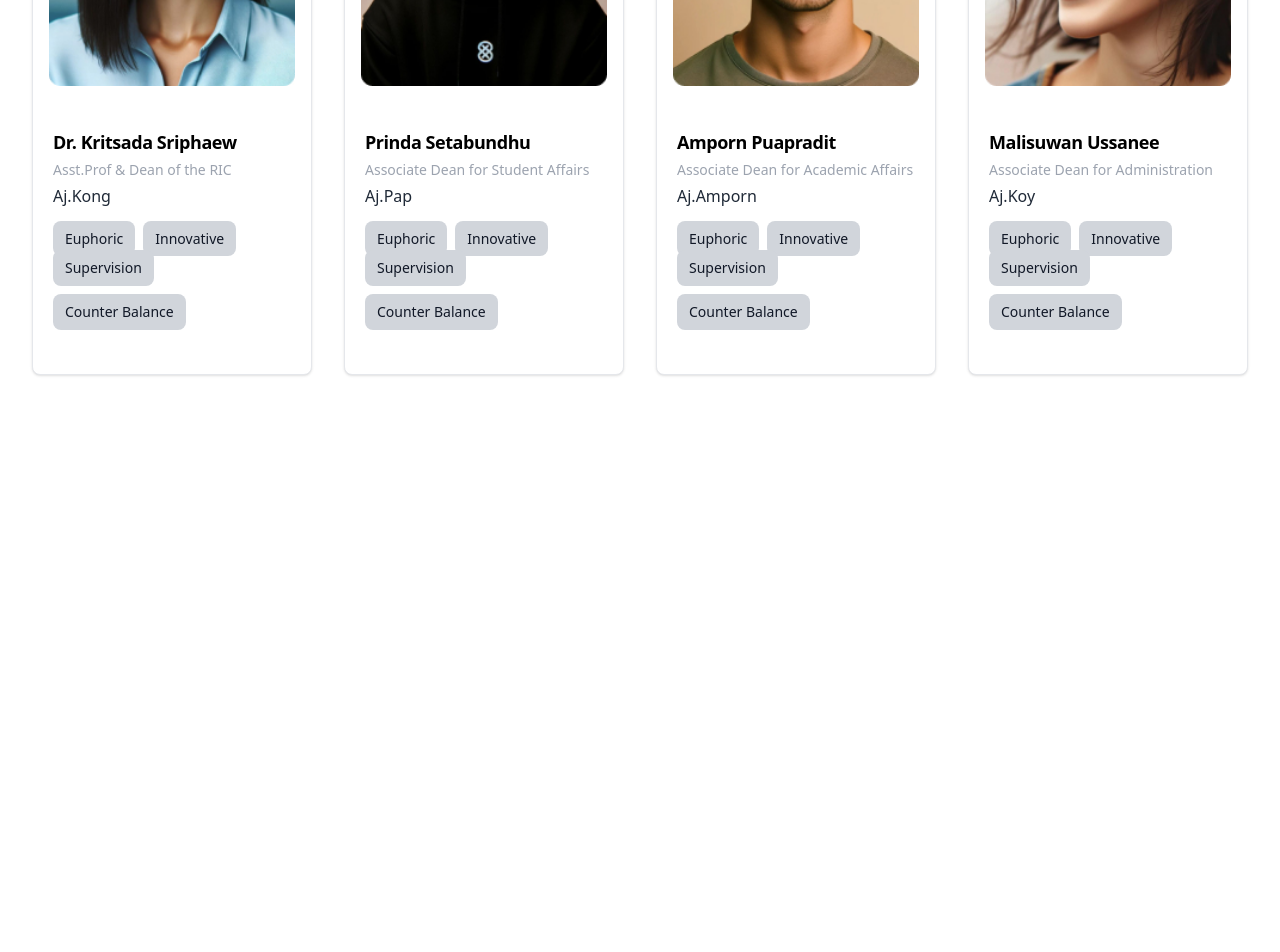
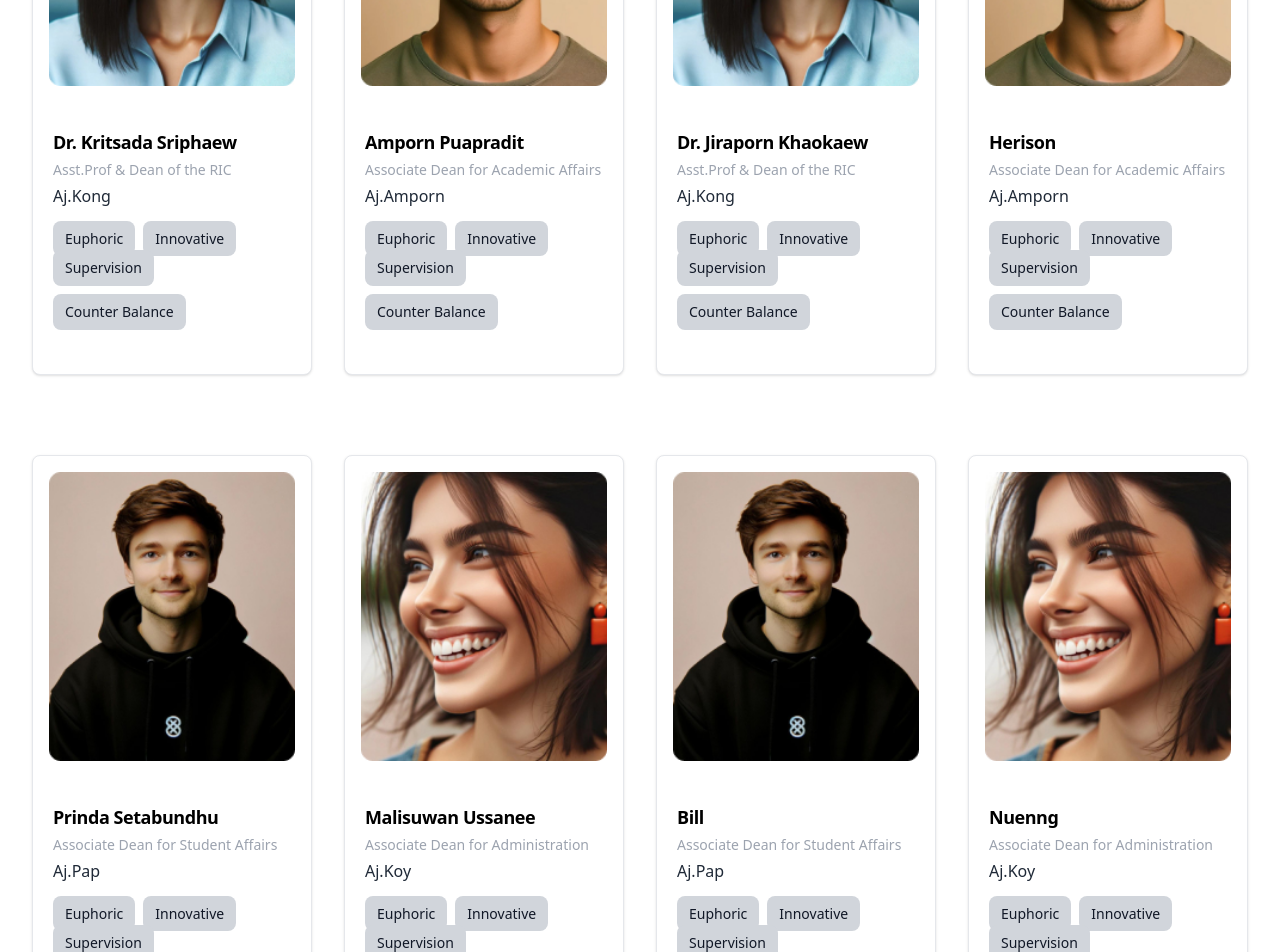
Before and after one commit to ingyinnswe/StaffEvaluation, a React (Vite) app: page / in a window 1280 px wide. Shown: the part 300-1252 px from the top of the page. Before the commit the page ends 800 px from the top, so only its background shows below. Built offline with nearby package versions, Linux system fonts and the light colour scheme.

Commit message:
separate infoData and map it

```diff
--- a/src/App.jsx
+++ b/src/App.jsx
@@ -1,40 +1,20 @@
 import React from "react";
 import Info from "./pages/Info";
+import infoData from "./pages/infoData";
 
 function App() {
   return (
     <main className="md:container md:mx-auto">
       <div className="gap-8 columns-4 mx-auto my-20">
+      {infoData.map((info, index) => (
         <Info
-          className="w-full"
-          imageURL= "/src/assets/Profile/image-1.jpg"
-          name="Dr. Kritsada Sriphaew"
-          nickname="Aj.Kong"
-          jobTitle="Asst.Prof & Dean of the RIC"
-        ></Info>
-        <Info
-          className="w-full"
-          imageURL= "/src/assets/Profile/image-2.jpg"
-          name="Prinda Setabundhu"
-          nickname="Aj.Pap"
-          jobTitle="Associate Dean for Student Affairs"
-        ></Info>
-        <Info
-          className="w-full"
-          imageURL= "/src/assets/Profile/image-3.jpg"
-          name="Amporn Puapradit"
-          nickname="Aj.Amporn"
-          jobTitle="Associate Dean for Academic Affairs"
-        ></Info>
-        <Info
-          className="w-full"
-          imageURL= "/src/assets/Profile/image-4.jpg"
-          name="Malisuwan Ussanee"
-          nickname="Aj.Koy"
-          jobTitle="Associate Dean for Administration"
-          ></Info>
-
-
+          key={index}
+          imageURL={info.imageURL}
+          name={info.name}
+          nickname={info.nickname}
+          jobTitle={info.jobTitle}
+        />
+      ))}
       </div>
     </main>
   );
--- a/src/pages/Info.jsx
+++ b/src/pages/Info.jsx
@@ -3,7 +3,7 @@ import PropTypes from "prop-types";
 
 function Info(props) {
   return (
-    <div className="w-full max-w-sm bg-white border border-gray-200 rounded-lg shadow dark:bg-gray-800 dark:border-gray-700">
+    <div className="w-full h-90 max-w-sm bg-white border border-gray-200 rounded-lg shadow dark:bg-gray-800 dark:border-gray-700 mb-20">
       <img
         src={props.imageURL}
         alt="Profile"
--- /dev/null
+++ b/src/pages/infoData.js
@@ -0,0 +1,52 @@
+const infoData = [
+    {
+      imageURL: "/src/assets/Profile/image-1.jpg",
+      name: "Dr. Kritsada Sriphaew",
+      nickname: "Aj.Kong",
+      jobTitle: "Asst.Prof & Dean of the RIC"
+    },
+    {
+      imageURL: "/src/assets/Profile/image-2.jpg",
+      name: "Prinda Setabundhu",
+      nickname: "Aj.Pap",
+      jobTitle: "Associate Dean for Student Affairs"
+    },
+    {
+      imageURL: "/src/assets/Profile/image-3.jpg",
+      name: "Amporn Puapradit",
+      nickname: "Aj.Amporn",
+      jobTitle: "Associate Dean for Academic Affairs"
+    },
+    {
+      imageURL: "/src/assets/Profile/image-4.jpg",
+      name: "Malisuwan Ussanee",
+      nickname: "Aj.Koy",
+      jobTitle: "Associate Dean for Administration"
+    },
+    {
+        imageURL: "/src/assets/Profile/image-1.jpg",
+        name: "Dr. Jiraporn Khaokaew",
+        nickname: "Aj.Kong",
+        jobTitle: "Asst.Prof & Dean of the RIC"
+    },
+    {
+        imageURL: "/src/assets/Profile/image-2.jpg",
+        name: "Bill",
+        nickname: "Aj.Pap",
+        jobTitle: "Associate Dean for Student Affairs"
+    },
+    {
+        imageURL: "/src/assets/Profile/image-3.jpg",
+        name: "Herison",
+        nickname: "Aj.Amporn",
+        jobTitle: "Associate Dean for Academic Affairs"
+    },
+    {
+        imageURL: "/src/assets/Profile/image-4.jpg",
+        name: "Nuenng",
+        nickname: "Aj.Koy",
+        jobTitle: "Associate Dean for Administration"
+    }
+  ];
+
+  export default infoData;
--- /dev/null
+++ b/src/pages/signIn.jsx
@@ -0,0 +1,27 @@
+import { useHistory } from 'react-router-dom';
+
+function signIn() {
+  let history = useHistory();
+
+  const handleSubmit = (event) => {
+    event.preventDefault();
+    // Add your sign in logic here
+    // After sign in logic, navigate to home page
+    history.push('/home');
+  }
+
+  return (
+    <div>
+      <h1>Sign In</h1>
+        <form onSubmit={handleSubmit}>
+            <label>
+            Username:
+            <input type="text" name="username" />
+            </label>
+            <button type="submit">Sign In</button>
+        </form>
+    </div>
+  );
+}
+
+export default signIn;
```
